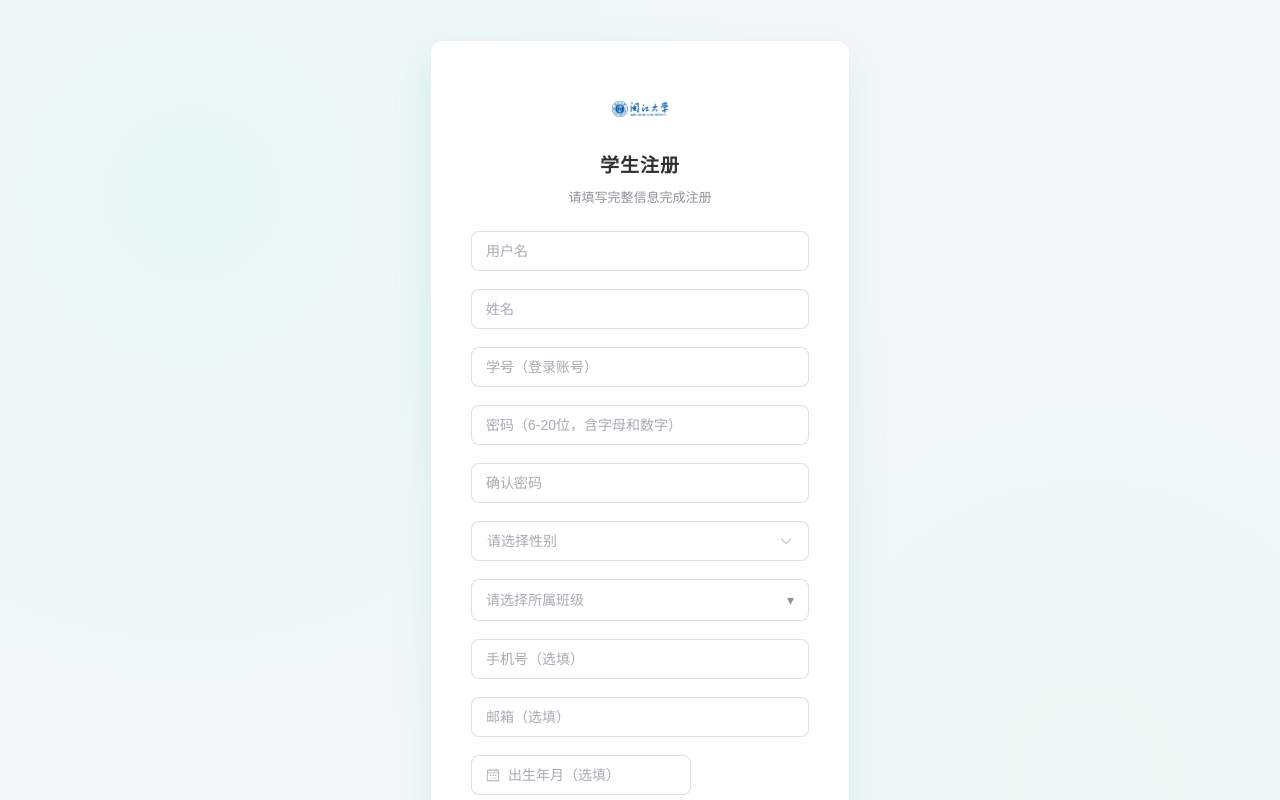
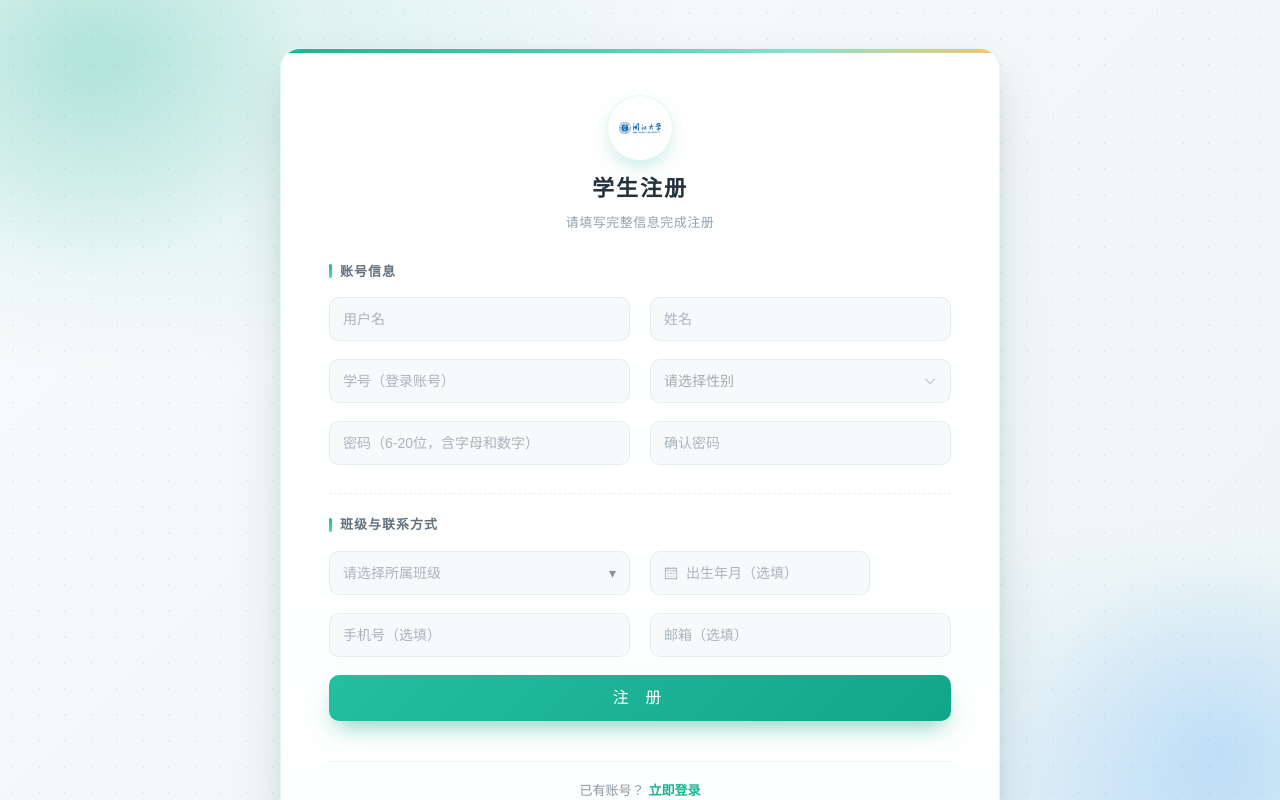
Before and after one commit to zhanzhan702/virtual-experiment, a Vue app in the folder frontend/: page /register in a window 1280 px wide. Shown: the top 800 px of the page. Built offline with nearby package versions, Linux system fonts and the light colour scheme; no server answers.

Commit message:
style(register): 注册页改为两列布局并优化视觉样式

```diff
--- a/frontend/src/components/RegisterForm.vue
+++ b/frontend/src/components/RegisterForm.vue
@@ -1,7 +1,10 @@
 <template>
   <div class="register-card">
+    <span class="card-accent" aria-hidden="true"></span>
     <div class="brand">
+      <div class="brand-badge">
         <img :src="Images.mjuLogo" class="brand-logo" alt="校徽" />
+      </div>
       <h2 class="brand-title">学生注册</h2>
       <p class="brand-sub">请填写完整信息完成注册</p>
     </div>
@@ -13,6 +16,8 @@
       label-position="top"
       @submit.prevent="handleRegister"
     >
+      <div class="form-grid">
+        <div class="form-section">账号信息</div>
         <el-form-item prop="username">
           <el-input v-model="form.username" placeholder="用户名" size="large" />
         </el-form-item>
@@ -21,6 +26,18 @@
         </el-form-item>
         <el-form-item prop="studentNo">
           <el-input v-model="form.studentNo" placeholder="学号（登录账号）" size="large" />
+        </el-form-item>
+        <el-form-item prop="gender">
+          <el-select
+            v-model="form.gender"
+            placeholder="请选择性别"
+            size="large"
+            class="full-width"
+            popper-class="register-gender-popper"
+          >
+            <el-option label="男" value="1" />
+            <el-option label="女" value="2" />
+          </el-select>
         </el-form-item>
         <el-form-item prop="password">
           <el-input
@@ -40,24 +57,13 @@
             size="large"
           />
         </el-form-item>
-      <el-form-item prop="gender">
-        <el-select
-          v-model="form.gender"
-          placeholder="请选择性别"
-          size="large"
-          class="full-width"
-          popper-class="register-gender-popper"
-        >
-          <el-option label="男" value="1" />
-          <el-option label="女" value="2" />
-        </el-select>
-      </el-form-item>
+        <div class="form-section">班级与联系方式</div>
         <el-form-item prop="orgId">
           <el-popover
             v-model:visible="orgVisible"
             placement="bottom-start"
             trigger="click"
-          :width="320"
+            :width="300"
           >
             <template #reference>
               <el-input
@@ -90,12 +96,6 @@
             </div>
           </el-popover>
         </el-form-item>
-      <el-form-item prop="phone">
-        <el-input v-model="form.phone" placeholder="手机号（选填）" size="large" />
-      </el-form-item>
-      <el-form-item prop="email">
-        <el-input v-model="form.email" placeholder="邮箱（选填）" size="large" />
-      </el-form-item>
         <el-form-item prop="birthday">
           <el-date-picker
             v-model="form.birthday"
@@ -106,7 +106,13 @@
             class="full-width"
           />
         </el-form-item>
-      <el-form-item>
+        <el-form-item prop="phone">
+          <el-input v-model="form.phone" placeholder="手机号（选填）" size="large" />
+        </el-form-item>
+        <el-form-item prop="email">
+          <el-input v-model="form.email" placeholder="邮箱（选填）" size="large" />
+        </el-form-item>
+        <el-form-item class="form-actions">
           <el-button
             type="success"
             size="large"
@@ -117,9 +123,10 @@
             注 册
           </el-button>
         </el-form-item>
+      </div>
     </el-form>
 
-    <div class="login-link" @click="goLogin">已有账号？立即登录</div>
+    <div class="login-link" @click="goLogin">已有账号？<span>立即登录</span></div>
   </div>
 </template>
 
@@ -226,12 +233,19 @@ onMounted(loadOrgTree)
 <style scoped>
 /* 配色取自管理员后台主题：青绿 #1ab394 + 浅色卡片 */
 .register-card {
-  width: 420px;
-  padding: 40px 40px 30px;
-  background: #fff;
-  border: 1px solid var(--admin-border, #ebeef5);
-  border-radius: 12px;
-  box-shadow: 0 14px 40px rgba(26, 179, 148, 0.12);
+  position: relative;
+  z-index: 1;
+  width: 720px;
+  max-width: 100%;
+  box-sizing: border-box;
+  padding: 46px 48px 30px;
+  overflow: hidden;
+  background: linear-gradient(180deg, #ffffff 0%, #fdfffe 100%);
+  border: 1px solid rgba(26, 179, 148, 0.12);
+  border-radius: 20px;
+  box-shadow:
+    0 24px 60px -12px rgba(31, 45, 61, 0.18),
+    0 10px 26px -10px rgba(26, 179, 148, 0.22);
 
   /* 管理员后台主色（青绿），只在注册卡片内生效 */
   --el-color-primary: #1ab394;
@@ -243,55 +257,162 @@ onMounted(loadOrgTree)
   --el-color-primary-dark-2: #159c81;
 }
 
+/* 卡片顶部渐变装饰条 */
+.card-accent {
+  position: absolute;
+  top: 0;
+  left: 0;
+  right: 0;
+  height: 4px;
+  background: linear-gradient(90deg, #1ab394 0%, #4fd0b8 45%, #8be0cf 72%, #f0c96b 100%);
+}
+
 .brand {
   text-align: center;
-  margin-bottom: 24px;
+  margin-bottom: 26px;
+}
+
+.brand-badge {
+  display: grid;
+  place-items: center;
+  width: 66px;
+  height: 66px;
+  margin: 0 auto 12px;
+  border-radius: 50%;
+  background: #fff;
+  box-shadow:
+    0 8px 20px -6px rgba(26, 179, 148, 0.35),
+    inset 0 0 0 1px rgba(26, 179, 148, 0.12);
 }
 
 .brand-logo {
-  width: 56px;
-  height: 56px;
+  width: 42px;
+  height: 42px;
   object-fit: contain;
-  margin-bottom: 8px;
 }
 
 .brand-title {
   margin: 0;
-  font-size: 19px;
-  line-height: 1.5;
-  font-weight: 600;
-  letter-spacing: 1px;
-  color: var(--admin-text, #303133);
+  font-size: 22px;
+  line-height: 1.4;
+  font-weight: 700;
+  letter-spacing: 2px;
+  color: #25313c;
 }
 
 .brand-sub {
-  margin: 6px 0 0;
+  margin: 8px 0 0;
   font-size: 13px;
-  color: var(--admin-text-muted, #909399);
+  letter-spacing: 0.5px;
+  color: #94a1ad;
 }
 
 .full-width {
   width: 100%;
 }
 
+/* 表单两列布局 */
+.form-grid {
+  display: grid;
+  grid-template-columns: repeat(2, minmax(0, 1fr));
+  column-gap: 20px;
+}
+
+.form-actions {
+  grid-column: 1 / -1;
+}
+
+/* 表单分组标题 */
+.form-section {
+  grid-column: 1 / -1;
+  display: flex;
+  align-items: center;
+  gap: 8px;
+  margin: 2px 0 16px;
+  font-size: 13px;
+  font-weight: 600;
+  letter-spacing: 1px;
+  color: #64727e;
+}
+
+.form-section::before {
+  content: '';
+  width: 3px;
+  height: 14px;
+  border-radius: 2px;
+  background: linear-gradient(180deg, #1ab394, #5ed6bf);
+}
+
+.form-section:not(:first-child) {
+  margin-top: 10px;
+  padding-top: 20px;
+  border-top: 1px dashed #e9eff1;
+}
+
+@media (max-width: 820px) {
+  .register-card {
+    padding: 34px 24px 26px;
+    border-radius: 16px;
+  }
+}
+
+@media (max-width: 760px) {
+  .form-grid {
+    grid-template-columns: 1fr;
+  }
+}
+
 .register-btn {
   width: 100%;
-  height: 44px;
+  height: 46px;
   font-size: 16px;
   font-weight: 600;
   letter-spacing: 6px;
-  border-radius: 8px;
+  color: #fff;
+  border: none;
+  border-radius: 10px;
+  background: linear-gradient(135deg, #22bfa0 0%, #12a58a 100%);
+  box-shadow: 0 12px 24px -8px rgba(18, 165, 138, 0.55);
+  transition: transform 0.2s ease, box-shadow 0.2s ease, filter 0.2s ease;
+
+  /* 覆盖 Element Plus 的默认/hover 背景，避免渐变被覆盖 */
+  --el-button-bg-color: transparent;
+  --el-button-border-color: transparent;
+  --el-button-hover-bg-color: transparent;
+  --el-button-hover-border-color: transparent;
+  --el-button-active-bg-color: transparent;
+  --el-button-active-border-color: transparent;
+}
+
+.register-btn:hover {
+  transform: translateY(-1px);
+  filter: brightness(1.04);
+  box-shadow: 0 16px 30px -10px rgba(18, 165, 138, 0.65);
+}
+
+.register-btn:active {
+  transform: translateY(0);
 }
 
 .login-link {
+  margin-top: 22px;
+  padding-top: 18px;
+  border-top: 1px solid #eef2f4;
   text-align: center;
-  font-size: 14px;
-  color: var(--admin-primary, #1ab394);
+  font-size: 13px;
+  color: #8a97a3;
   cursor: pointer;
   transition: color 0.2s;
 }
 
-.login-link:hover {
+.login-link span {
+  margin-left: 4px;
+  font-weight: 600;
+  color: var(--admin-primary, #1ab394);
+  transition: color 0.2s;
+}
+
+.login-link:hover span {
   color: var(--admin-primary-hover, #159c81);
 }
 
@@ -323,9 +444,31 @@ onMounted(loadOrgTree)
   text-align: center;
 }
 
-:deep(.el-input__wrapper),
-:deep(.el-select__wrapper) {
-  border-radius: 8px;
+.form-grid :deep(.el-input__wrapper),
+.form-grid :deep(.el-select__wrapper) {
+  min-height: 44px;
+  padding: 1px 14px;
+  border-radius: 10px;
+  background: #f7fafb;
+  box-shadow: inset 0 0 0 1px #e6ecef;
+  transition: box-shadow 0.2s ease, background 0.2s ease;
+}
+
+.form-grid :deep(.el-input__wrapper:hover),
+.form-grid :deep(.el-select__wrapper:hover) {
+  box-shadow: inset 0 0 0 1px #b9e3da;
+}
+
+.form-grid :deep(.el-input__wrapper.is-focus),
+.form-grid :deep(.el-select__wrapper.is-focused) {
+  background: #fff;
+  box-shadow:
+    0 0 0 3px rgba(26, 179, 148, 0.12),
+    inset 0 0 0 1px #1ab394;
+}
+
+.form-grid :deep(.el-input__inner::placeholder) {
+  color: #a9b4bd;
 }
 
 :deep(.el-form-item) {
--- a/frontend/src/views/RegisterView.vue
+++ b/frontend/src/views/RegisterView.vue
@@ -12,15 +12,45 @@ import RegisterForm from '@/components/RegisterForm.vue' //<!-- 注册表单组
 
 <style scoped>
 .register-page {
+  position: relative;
   display: flex;
   justify-content: center;
   align-items: center;
+  align-items: safe center;
   min-height: 100vh;
-  padding: 40px;
+  padding: 48px 24px;
   box-sizing: border-box;
-  background:
-    radial-gradient(circle at 15% 20%, #e8f7f4 0%, transparent 45%),
-    radial-gradient(circle at 85% 80%, #eef7f5 0%, transparent 42%),
-    #f5f7f9;
+  background-color: #f3f8f7;
+  background-image:
+    radial-gradient(rgba(26, 179, 148, 0.09) 1px, transparent 1px),
+    radial-gradient(900px 520px at 10% 6%, rgba(26, 179, 148, 0.16), transparent 62%),
+    radial-gradient(820px 500px at 92% 94%, rgba(64, 158, 255, 0.14), transparent 62%),
+    linear-gradient(135deg, #f8fcfb 0%, #f2f7f9 52%, #edf6f4 100%);
+  background-size: 26px 26px, auto, auto, auto;
+}
+
+/* 背景装饰光斑 */
+.register-page::before,
+.register-page::after {
+  content: '';
+  position: fixed;
+  border-radius: 50%;
+  pointer-events: none;
+}
+
+.register-page::before {
+  width: 460px;
+  height: 460px;
+  top: -170px;
+  left: -140px;
+  background: radial-gradient(circle, rgba(26, 179, 148, 0.2), transparent 66%);
+}
+
+.register-page::after {
+  width: 420px;
+  height: 420px;
+  right: -150px;
+  bottom: -160px;
+  background: radial-gradient(circle, rgba(64, 158, 255, 0.18), transparent 66%);
 }
 </style>
```
Lines whose indentation alone changed are shown as unchanged.
